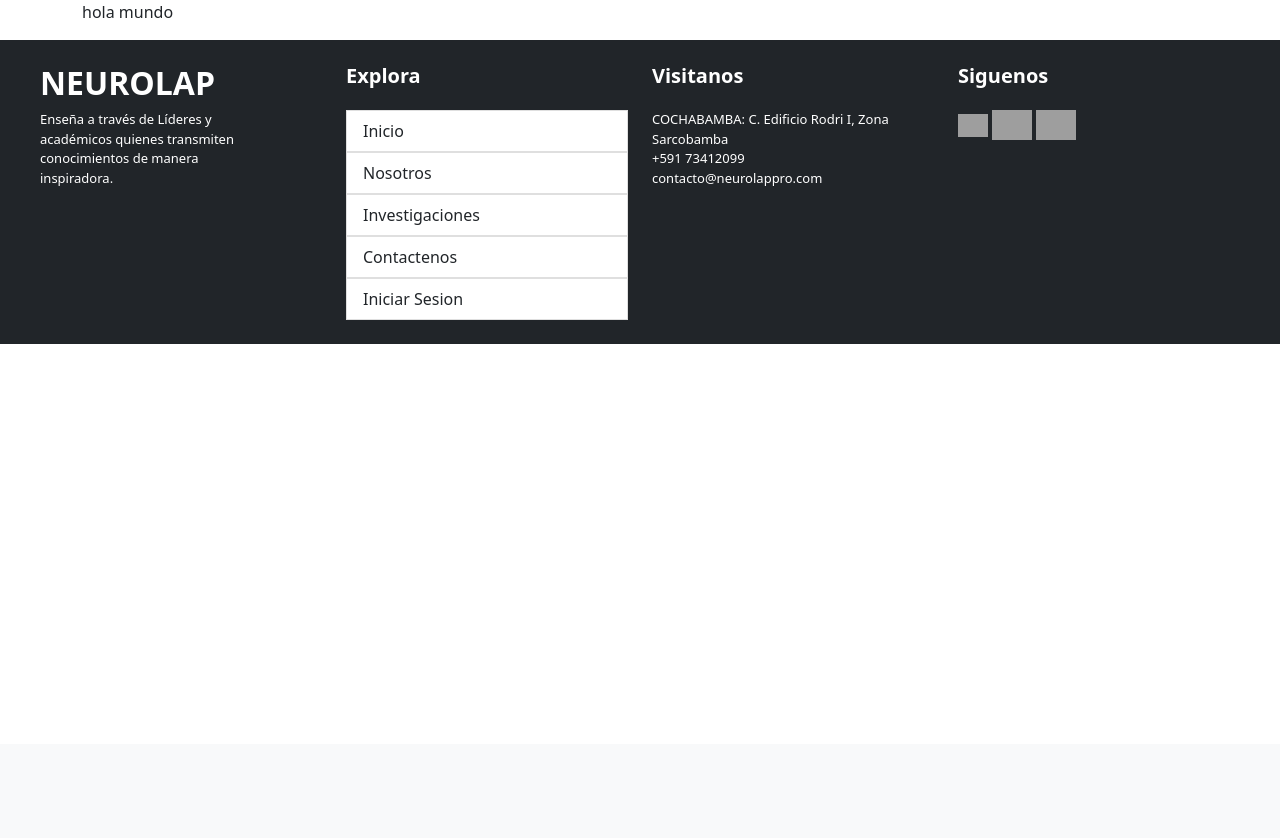
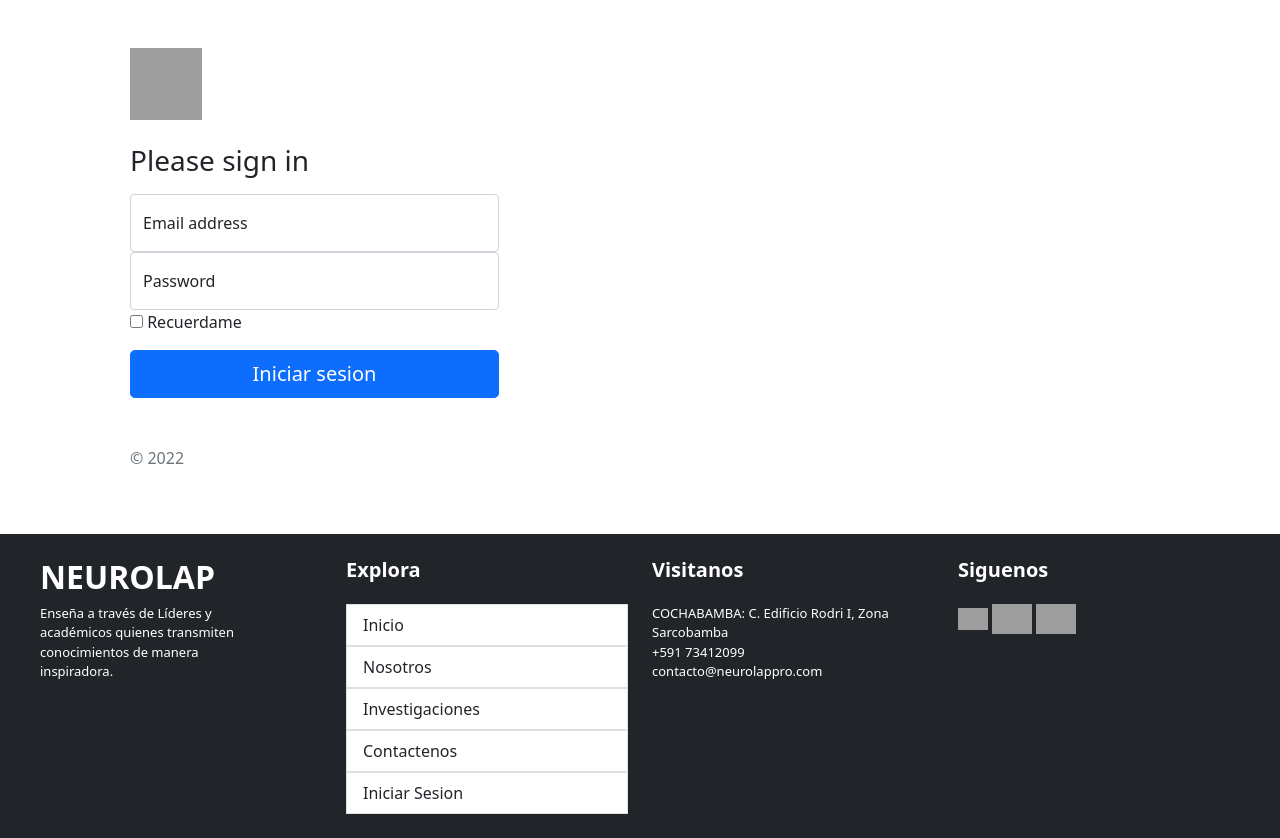
Before and after one commit to alberto840/proyectosis222, a Django app: page /iniciarSesion in a window 1280 px wide. Shown: the part 56-894 px from the top of the page. Before the commit the page ends 400 px from the top, so only its background shows below. Run offline with Django 4.2, Linux system fonts and the light colour scheme; grey boxes are pictures that could not be loaded.

Commit message:
pagina del loguin

```diff
--- a/neurolab/templates/paginas/iniciarSesion.html
+++ b/neurolab/templates/paginas/iniciarSesion.html
@@ -2,4 +2,28 @@
 
 {% block titulo %} Inicio de sesion {% endblock %}
 
-{% block contenido %} <p>hola mundo</p> {% endblock %}
+{% block contenido %}
+<main class="p-5 form-signin col-md-5">
+    <form>
+      <img class="mb-4" src="https://braincity.berlin/fileadmin/user_upload/content-teaser-logo-2.png" alt="" width="72" height="72">
+      <h1 class="h3 mb-3 fw-normal">Please sign in</h1>
+
+      <div class="form-floating">
+        <input type="email" class="form-control" id="floatingInput" placeholder="name@example.com">
+        <label for="floatingInput">Email address</label>
+      </div>
+      <div class="form-floating">
+        <input type="password" class="form-control" id="floatingPassword" placeholder="Password">
+        <label for="floatingPassword">Password</label>
+      </div>
+
+      <div class="checkbox mb-3">
+        <label>
+          <input type="checkbox" value="remember-me"> Recuerdame
+        </label>
+      </div>
+      <button class="w-100 btn btn-lg btn-primary" type="submit">Iniciar sesion</button>
+      <p class="mt-5 mb-3 text-muted">© 2022</p>
+    </form>
+  </main>
+{% endblock %}
```
